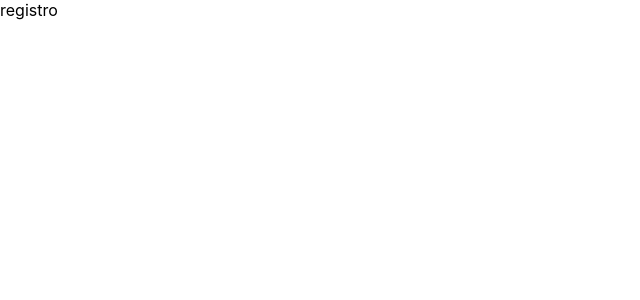
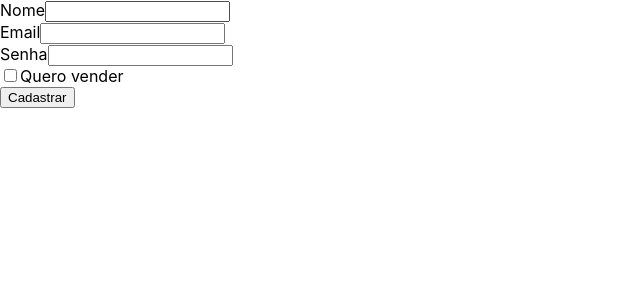
Before and after one commit to cleytonoliveira/trybeer, a React (Create React App) app in the folder front-end/: page /register in a window 1280 px wide. Shown: the top 300 px of the page, without its empty margins (0-640 px from the left). Built offline with nearby package versions, Linux system fonts and the light colour scheme.

Commit message:
Verificando tela de Registro

```diff
--- a/front-end/src/pages/Login.jsx
+++ b/front-end/src/pages/Login.jsx
@@ -29,7 +29,7 @@ function Login({ history }) {
     console.log(user.email);
     e.preventDefault();
     if (user.email === 'tryber@trybe.com.br') {
-      history.push('admin/orders');
+      history.push('/admin/orders');
     } else { history.push('/products'); }
     localStorage.setItem('user', JSON.stringify(user.email));
   };
--- a/front-end/src/pages/Register.jsx
+++ b/front-end/src/pages/Register.jsx
@@ -1,9 +1,51 @@
-import React from 'react';
+import React, { useState } from 'react';
+import PropTypes from 'prop-types';
 
-function Register() {
+const inputs = (nome, email, senha, tipo, change) => {
   return (
-    <div>registro</div>
+    <div>
+      <label>Nome
+      <input type="text" name="nome" value={ nome } minLength="12" onChange={ change } data-testid="signup-name" />
+      </label><br/>
+      <label>Email
+      <input type="email" name="email" value={ email } onChange={ change } data-testid="signup-email" />
+      </label><br/>
+      <label>Senha
+      <input type="password" name="senha" minLength="6" value={ senha } onChange={ change } data-testid="signup-password" />
+      </label><br/>
+      <input type="checkbox" name="tipo" value="admin" onChange={ change } data-testid="signup-seller" />
+      <label>Quero vender</label>
+    </div>
+  );
+};
+
+function Register({ history }) {
+  const [ newUser, setNewUser ] = useState({ nome: '', email: '', senha: '', tipo: '' })
+
+  const handleChange = ({ target }) => {
+    return setNewUser({ [target.name]: target.value })
+  };
+
+  const handleClick = (e) => {
+    e.preventDefault();
+    localStorage.setItem('newUser', JSON.stringify(newUser));
+    if(newUser.tipo === 'admin') {
+      return history.push('/admin/oders')
+    } else {
+      return history.push('/products')
+    }
+  }
+
+  return (
+    <div>
+      { inputs(newUser.nome, newUser.email, newUser.senha, newUser.tipo ? 'admin' : 'client', handleChange) }
+      <button type="submit" data-testid="signup-btn" onClick={ handleClick }>Cadastrar</button>
+    </div>
   );
 }
 
+Register.propTypes = {
+  history: PropTypes.func.isRequired,
+};
+
 export default Register;
```
